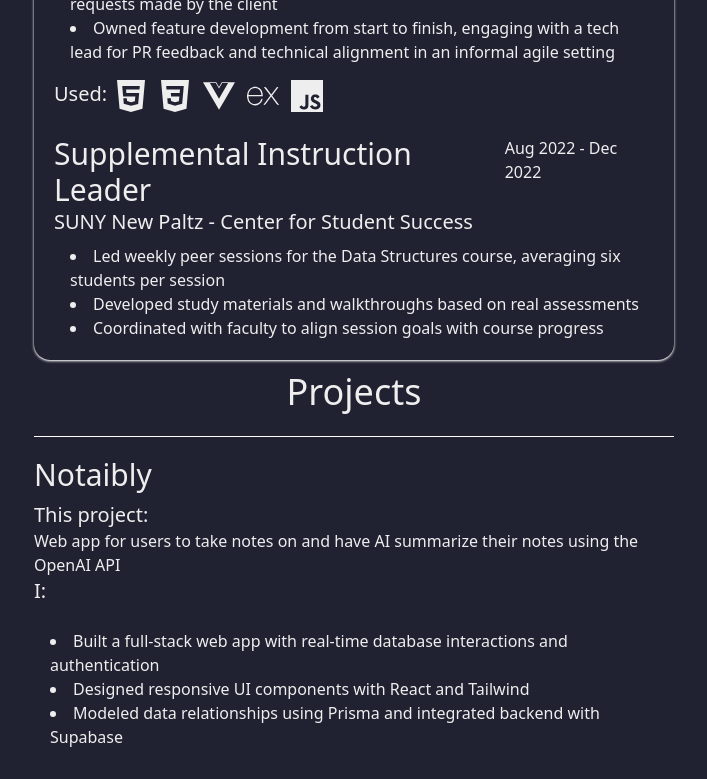
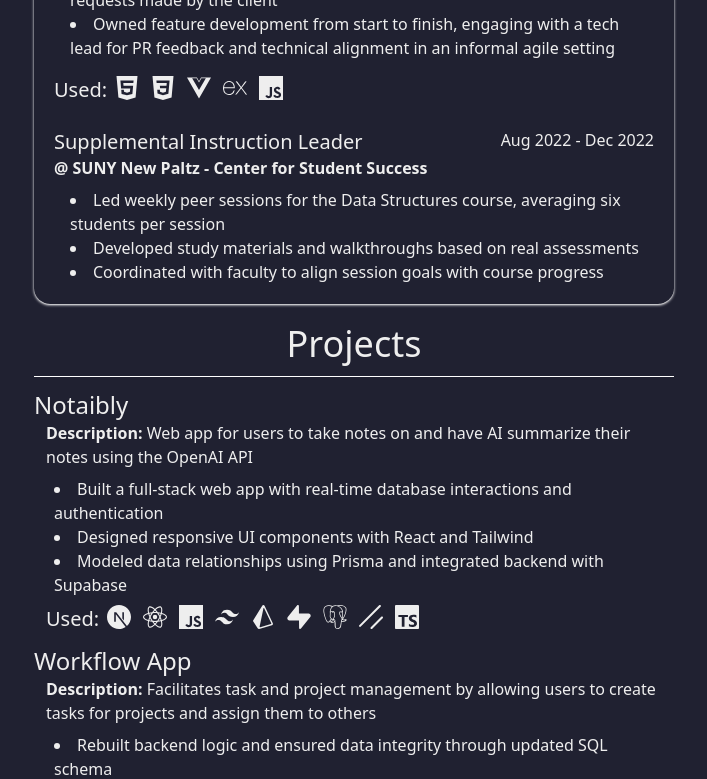
Before and after one commit to JoeArias1121/Portfolio, a React (Vite) app: page / in a window 1280 px wide. Shown: the part 600-1379 px from the top of the page, without its empty margins (286-993 px from the left). Built offline with nearby package versions, Linux system fonts and the light colour scheme.

Commit message:
added styling

```diff
--- a/src/components/Education.tsx
+++ b/src/components/Education.tsx
@@ -8,7 +8,7 @@ export default function Education({className = "", eduRef = null}: Props) {
     <div ref={ eduRef } className={`flex flex-col w-1/1 ${className}`}>
       <div className="flex justify-between py-2">
         <div className="flex flex-col items-start">
-          <p className="text-3xl">State University of New York at New Paltz</p>
+          <p className="text-2xl">State University of New York at New Paltz</p>
           <p className="text-xl">Bachelor of Science in Computer Science</p>
         </div>
         <p>Aug 2021 - Dec 2024</p>
--- a/src/components/Experience.tsx
+++ b/src/components/Experience.tsx
@@ -28,8 +28,8 @@ export default function Experience({
     <div className={`flex flex-col w-1/1 ${className}`}>
       <div className="flex justify-between py-2">
         <div className="flex flex-col items-start">
-          <p className="text-3xl">{title}</p>
-          <p className="text-xl">{company}</p>
+          <p className="text-xl">{title}</p>
+          <p className="font-bold">@ {company}</p>
         </div>
         <p>{date}</p>
       </div>
@@ -43,7 +43,7 @@ export default function Experience({
             {icons.map((Icon, index) => (
               <Icon
                 key={index}
-                className="w-auto h-8 cursor-pointer transition-all duration-200 ease-in-out hover:scale-140 hover:drop-shadow-[0_0_1.65rem_rgba(1,255,1,1)]  active:scale-115"
+                className="w-auto h-6 cursor-pointer transition-all duration-200 ease-in-out hover:scale-140 hover:drop-shadow-[0_0_1.65rem_rgba(1,255,1,1)]  active:scale-115"
               />
             ))}
           </div>
--- a/src/components/Project.tsx
+++ b/src/components/Project.tsx
@@ -2,6 +2,7 @@ import {} from "react";
 import type { IconType } from "react-icons";
 
 type props = {
+  className?: string;
   name: string;
   description: string;
   contributions: string[];
@@ -13,6 +14,7 @@ export default function Project({
   description,
   contributions,
   icons,
+  className = "",
 }: props) {
   const contributionsList = contributions.map((contribution, index) => (
     <li key={index} className="">
@@ -20,31 +22,31 @@ export default function Project({
     </li>
   ));
   return (
-    <div className="flex flex-col w-1/1">
-      <div className="text-3xl py-2">
+    <div className={`flex flex-col w-1/1 ${className}`}>
+      <div className="text-2xl">
         <p>{name}</p>
       </div>
+      <div className="ml-3">
         <div>
-        <p className="text-xl">{"This project: "}</p>
-        <p>{description}</p>
+          <p><strong>Description:</strong> {description}</p>
         </div>
         <div className="flex flex-col gap-y-2">
-        <p className="text-xl">{"I: "}</p>
-        <ul className="list-disc p-4 list-inside">{contributionsList}</ul>
+          <ul className="list-disc p-2 list-inside">{contributionsList}</ul>
         </div>
         {icons && (
-        <div className="flex gap-2 py-4">
+          <div className="flex gap-2">
             <p className="text-xl">Used:</p>
             <div className="flex gap-3">
               {icons.map((Icon, index) => (
                 <Icon
                   key={index}
-                className="w-auto h-8 cursor-pointer transition-all duration-200 ease-in-out hover:scale-140 hover:drop-shadow-[0_0_1.65rem_rgba(1,255,1,1)]  active:scale-115"
+                  className="w-auto h-6 cursor-pointer transition-all duration-200 ease-in-out hover:scale-140 hover:drop-shadow-[0_0_1.65rem_rgba(1,255,1,1)]  active:scale-115"
                 />
               ))}
             </div>
           </div>
         )}
       </div>
+    </div>
   );
 }
--- a/src/pages/about/Intro.tsx
+++ b/src/pages/about/Intro.tsx
@@ -4,7 +4,7 @@ import { SiGithub, SiLinkedin } from "react-icons/si";
 
 export default function Intro() {
   return (
-    <div className="flex flex-col sm:flex-row justify-center items-center gap-10 p-4 w-1/1">
+    <div className="flex flex-col sm:flex-row justify-center items-center gap-10 p-5 w-1/1">
       <div className="flex justify-end w-1/2">
         <img
           src={PicOfMe}
--- a/src/pages/about/Projects.tsx
+++ b/src/pages/about/Projects.tsx
@@ -18,9 +18,10 @@ import {
 export default function Projects() {
   return (
     <>
-    <p className="text-4xl my-3">Projects</p>
+      <p className="text-4xl mt-5">Projects</p>
       <div className="border-t w-full my-3 bg-amber-500 border-white" />
       <Project
+        className="pb-3"
         name={"Notaibly"}
         description={
           "Web app for users to take notes on and have AI summarize their notes using the OpenAI API"
@@ -43,6 +44,7 @@ export default function Projects() {
         ]}
       />
       <Project
+        className="pb-3"
         name={"Workflow App"}
         description={
           "Facilitates task and project management by allowing users to create tasks for projects and assign them to others"
@@ -55,6 +57,7 @@ export default function Projects() {
         icons={[SiHtml5, SiCss3, SiJavascript, SiPhp, SiMysql]}
       />
       <Project
+        className="pb-3"
         name={"ReTry"}
         description={
           "Is a video game where the user has to jump up onto higher platforms and avoid falling too low. It does have a few twists though!"
@@ -66,5 +69,5 @@ export default function Projects() {
         ]}
       />
     </>
-  )
+  );
 }
```
Lines whose indentation alone changed are shown as unchanged.
